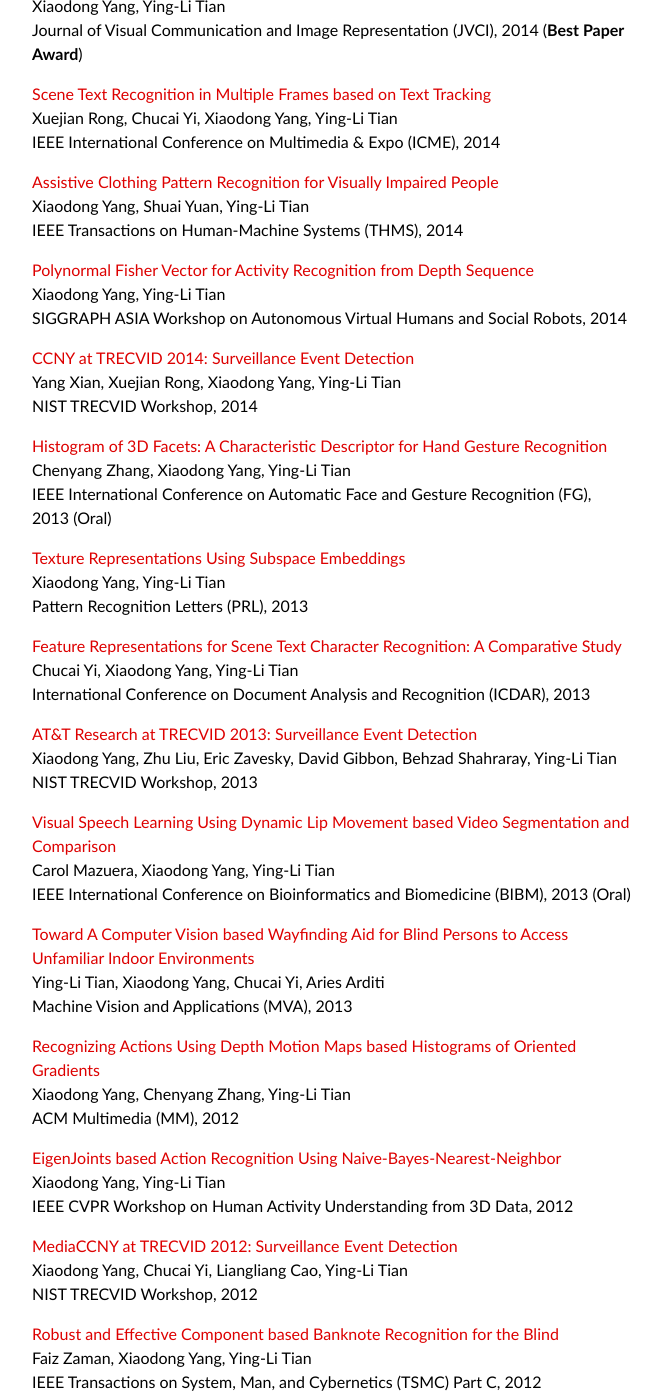
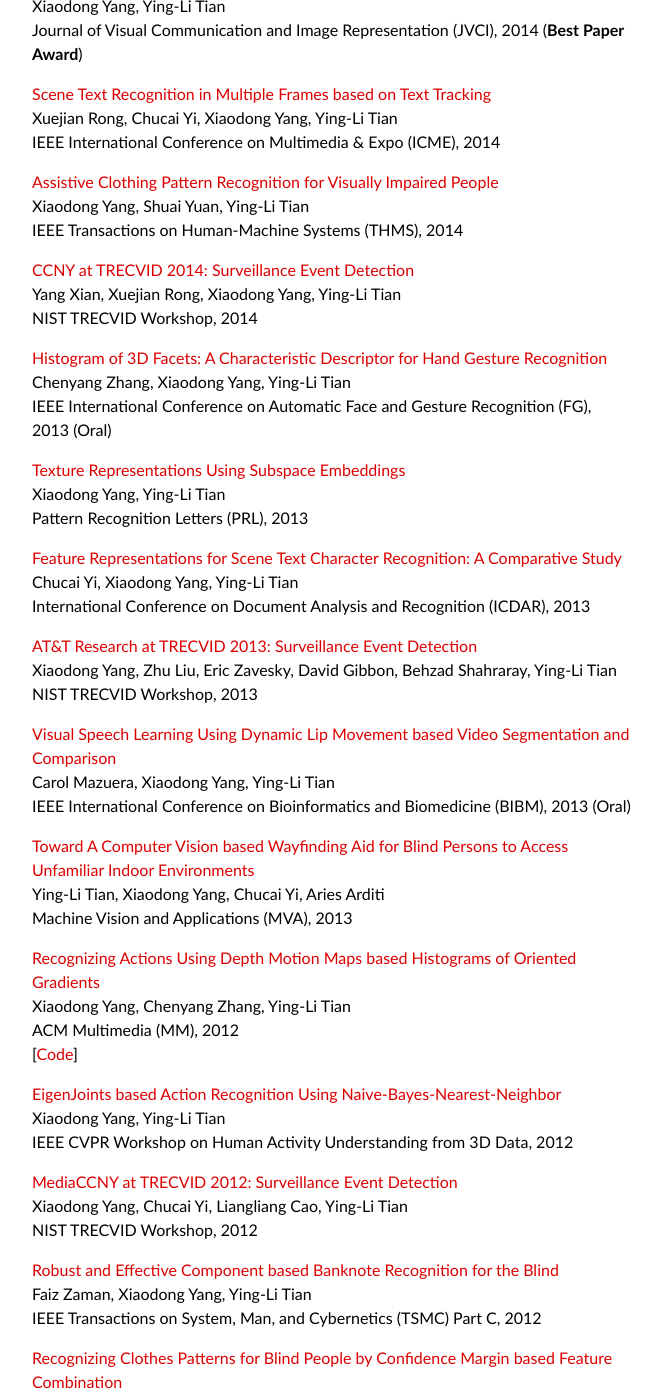
Before and after one commit to xiaodongyang/xiaodongyang.github.io, a Jekyll site: the page built from publications/index.md, in a window 1280 px wide and 1400 px high, scrolled down 2227 px. Shown: the whole window, without its empty margins (308-969 px from the left). Built offline with Jekyll 4.4.1, drawn with Linux system fonts in a browser that asks for light colours; some web fonts are replaced; some of the changed text lies outside the part shown.

Commit message:
Update index.md

```diff
--- a/publications/index.md
+++ b/publications/index.md
@@ -16,7 +16,7 @@
 
 [PWC-Net: CNNs for Optical Flow using Pyramid, Warping, and Cost Volume](/publications/papers/pwc-cvpr18.pdf)
 Deqing Sun, Xiaodong Yang, Ming-Yu Liu, Jan Kautz
-IEEE Conference on Computer Vision and Pattern Recognition (CVPR), 2018 (**Oral**)
+IEEE Conference on Computer Vision and Pattern Recognition (CVPR), 2018 (Oral)
 [[Project](http://research.nvidia.com/publication/2018-02_PWC-Net%3A-CNNs-for)] [[Supplementary Document](/publications/papers/pwc-supp-cvpr18.pdf)]
 
 [MoCoGAN: Decomposing Motion and Content for Video Generation](/publications/papers/mocogan-cvpr18.pdf)
@@ -105,10 +105,6 @@
 Xiaodong Yang, Shuai Yuan, Ying-Li Tian
 IEEE Transactions on Human-Machine Systems (THMS), 2014
 
-[Polynormal Fisher Vector for Activity Recognition from Depth Sequence](/publications/papers/siggraphw14.pdf)
-Xiaodong Yang, Ying-Li Tian
-SIGGRAPH ASIA Workshop on Autonomous Virtual Humans and Social Robots, 2014
-
 [CCNY at TRECVID 2014: Surveillance Event Detection](/publications/papers/trecvid14.pdf)
 Yang Xian, Xuejian Rong, Xiaodong Yang, Ying-Li Tian
 NIST TRECVID Workshop, 2014
@@ -140,6 +136,7 @@
 [Recognizing Actions Using Depth Motion Maps based Histograms of Oriented Gradients](/publications/papers/mm12.pdf)
 Xiaodong Yang, Chenyang Zhang, Ying-Li Tian
 ACM Multimedia (MM), 2012
+[[Code](/publications/code/dmm.rar)]
 
 [EigenJoints based Action Recognition Using Naive-Bayes-Nearest-Neighbor](/publications/papers/cvprw12.pdf)
 Xiaodong Yang, Ying-Li Tian
```
